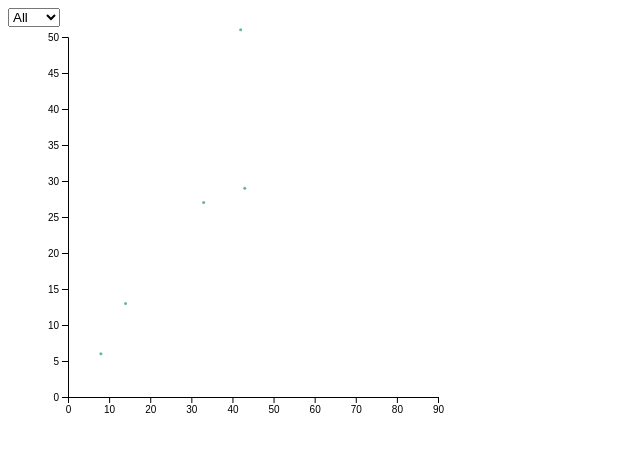
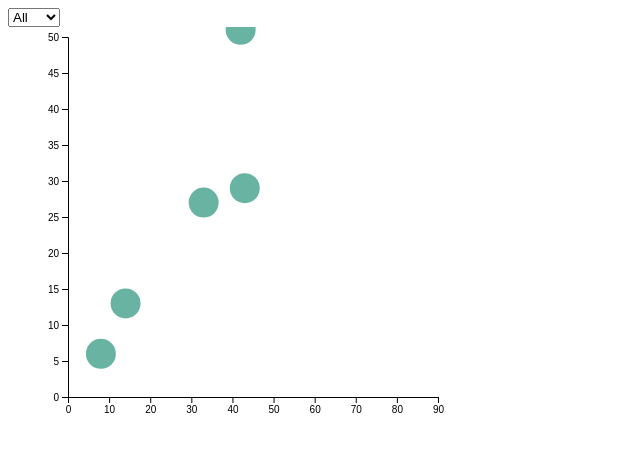
Before and after one commit to AnkurAggarwal-ORR/Data, a plain HTML site: page chart-3.html in a window 1280 px wide. Shown: the whole page, without its empty margins (0-640 px from the left). Drawn offline with nearby package versions, Linux system fonts and the light colour scheme.

Commit message:
Update chart-3.html

```diff
--- a/chart-3.html
+++ b/chart-3.html
@@ -90,8 +90,8 @@ function render(selectedVar) {
 		currentData.TeamName = currentTossWinner;
 		currentData.MatchesWon = grpByMatchWinners[currentTossWinner].length;
 
-		currentData.MatchesWonTosswin = grpByWins.true.length != null && grpByWins.true.length > 0 ? grpByWins.true.length :0;
-		currentData.MatchesLostTosswin = grpByWins.false.length != null && grpByWins.false.length > 0 ? grpByWins.false.length :0;
+		currentData.MatchesWonTosswin = grpByWins.true != undefined && grpByWins.true != null && grpByWins.true.length > 0 ? grpByWins.true.length :0;
+		currentData.MatchesLostTosswin = grpByWins.false != undefined && grpByWins.false != null && grpByWins.false.length > 0 ? grpByWins.false.length :0;
 		if(maxTosswins < currentData.tossWon)
 			maxTosswins = currentData.tossWon ;
 
@@ -122,7 +122,7 @@ function render(selectedVar) {
 		.append("circle")
 		.attr("cx", function (d) { return x(d.tossWon); } )
 		.attr("cy", function (d) { return y(d.MatchesWon); } )
-		.attr("r", 1.5)
+		.attr("r", 15)
 		.style("fill", "#69b3a2");
     })
 
```
